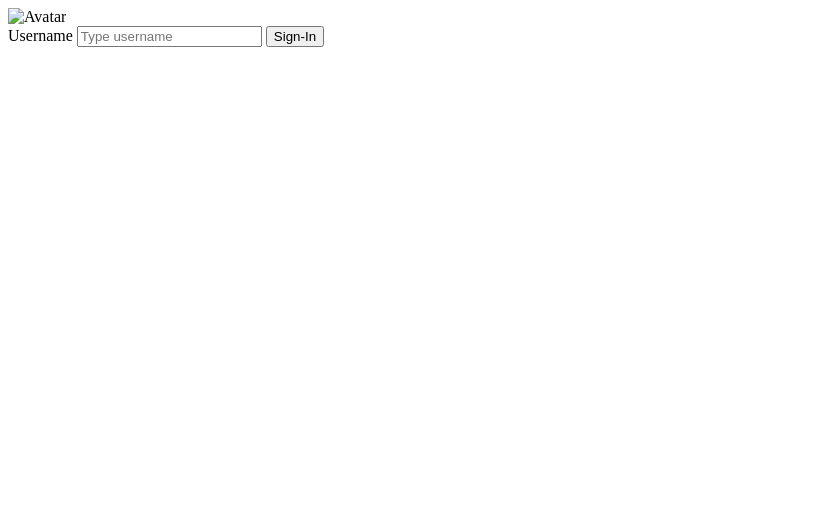
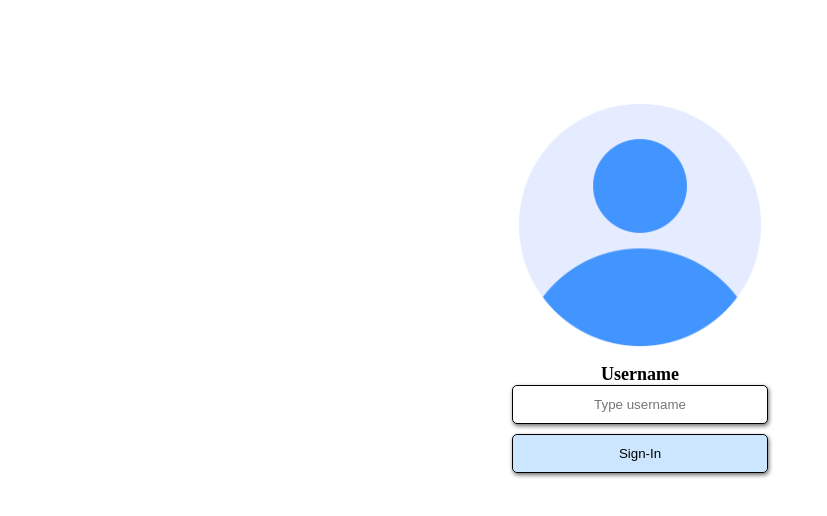
Before and after one commit to Rostyslav-Baryshok/course-project_bookstore, a plain HTML site: page index.html in a window 1280 px wide. Shown: the whole page, without its empty margins (0-827 px from the left). Drawn offline with Linux system fonts and the light colour scheme; the site is published under a folder, as on GitHub Pages, so addresses that start at the root find nothing.

Commit message:
Update index.html

```diff
--- a/index.html
+++ b/index.html
@@ -6,13 +6,13 @@
   <meta http-equiv="X-UA-Compatible" content="IE=edge">
   <meta name="viewport" content="width=device-width, initial-scale=1.0">
   <title>Document</title>
-  <link rel="stylesheet" href="/css/signin.css">
+  <link rel="stylesheet" href="./css/signin.css">
 </head>
 
 <body>
   <div class="wrap-signin">
     <div class="image">
-      <img src="../images/avatar.png" alt="Avatar" width="250px" height="250px">
+      <img src="./images/avatar.png" alt="Avatar" width="250px" height="250px">
     </div>
     <div class="control">
       <label class="label" for="user-name">Username</label>
```
